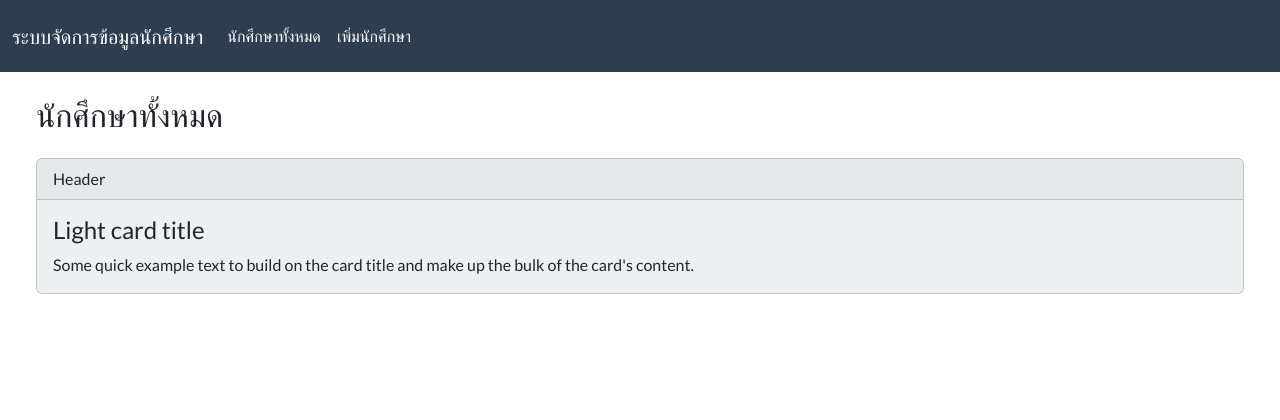
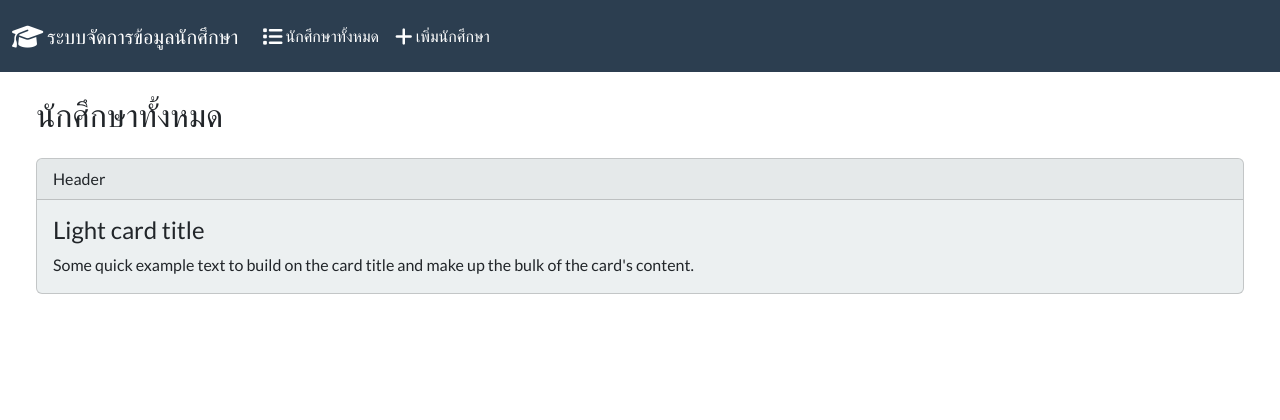
Before and after one commit to smeesathit/student-management, a Django app: page / in a window 1280 px wide. Shown: the top 420 px of the page. Run offline with Django 5.2, Linux system fonts and the light colour scheme; some libraries are stand-ins or nearby versions.

Commit message:
6-add-icon

```diff
--- a/students/templates/students/index.html
+++ b/students/templates/students/index.html
@@ -8,21 +8,25 @@
             ระบบจัดการข้อมูลนักศึกษา
         </title>
         <link rel="stylesheet" href="{% static 'css\bootstrap.min.css' %}">
+        <link rel="stylesheet" href="https://cdnjs.cloudflare.com/ajax/libs/font-awesome/6.5.1/css/all.min.css"/>
     </head>
     <body class="d-flex flex-column min-vh-100">
         <nav class="navbar navbar-expand-lg bg-primary" data-bs-theme="dark">
             <div class="container-fluid">
-              <a class="navbar-brand" href="#">ระบบจัดการข้อมูลนักศึกษา</a>
+              <a class="navbar-brand" href="#">
+                <i class="fa-solid fa-graduation-cap fa-lg"></i> ระบบจัดการข้อมูลนักศึกษา</a>
               <button class="navbar-toggler" type="button" data-bs-toggle="collapse" data-bs-target="#navbarColor01" aria-controls="navbarColor01" aria-expanded="false" aria-label="Toggle navigation">
                 <span class="navbar-toggler-icon"></span>
               </button>
               <div class="collapse navbar-collapse" id="navbarColor01">
                 <ul class="navbar-nav me-auto">
                   <li class="nav-item">
-                    <a class="nav-link" href="#">นักศึกษาทั้งหมด</a>
+                    <a class="nav-link" href="#">
+                      <i class="fa-solid fa-list fa-lg"></i> นักศึกษาทั้งหมด</a>
                   </li>
                   <li class="nav-item">
-                    <a class="nav-link" href="#">เพิ่มนักศึกษา</a>
+                    <a class="nav-link" href="#">
+                      <i class="fa-solid fa-plus fa-lg"></i> เพิ่มนักศึกษา</a>
                   </li>
                 </ul>
               </div>
```
